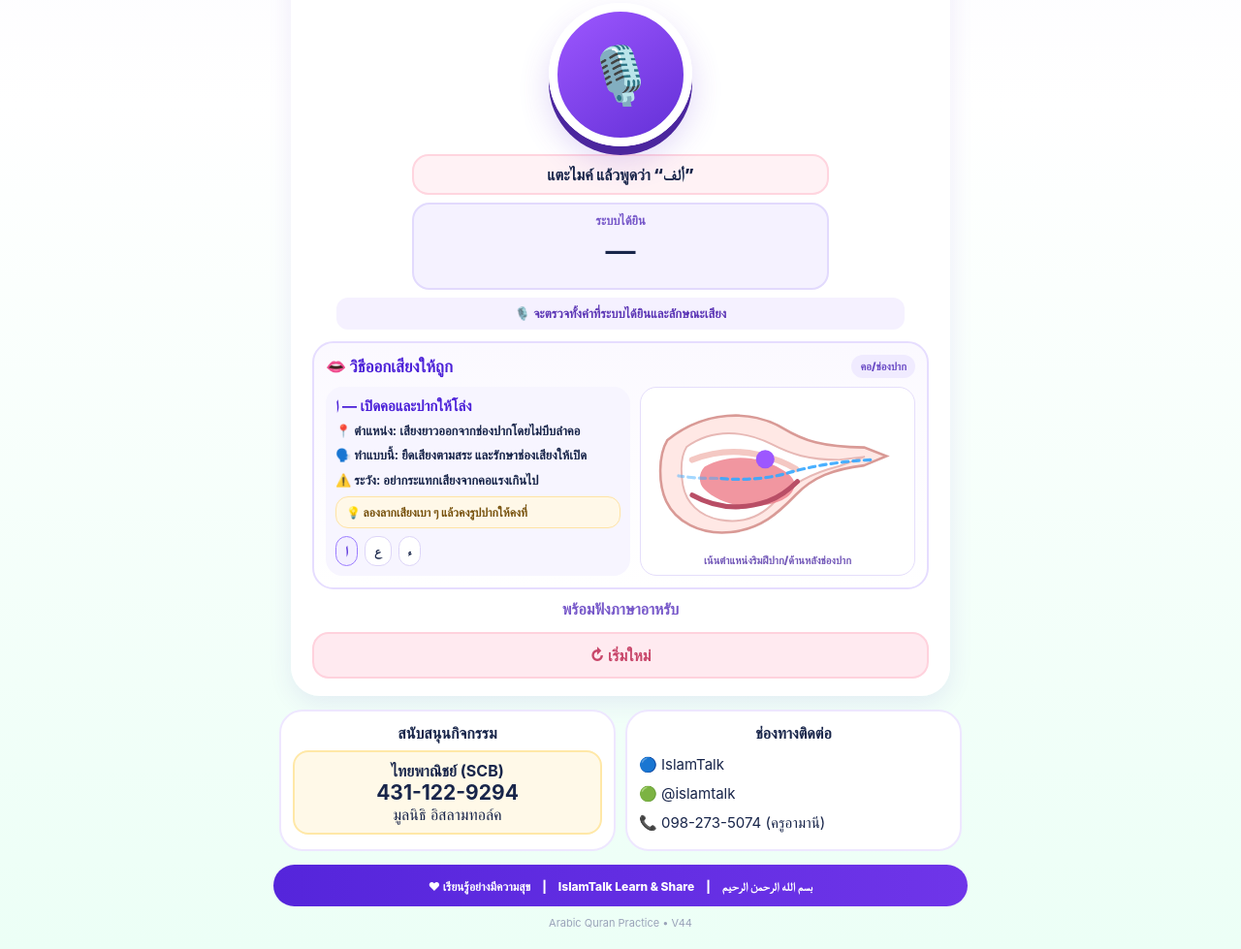
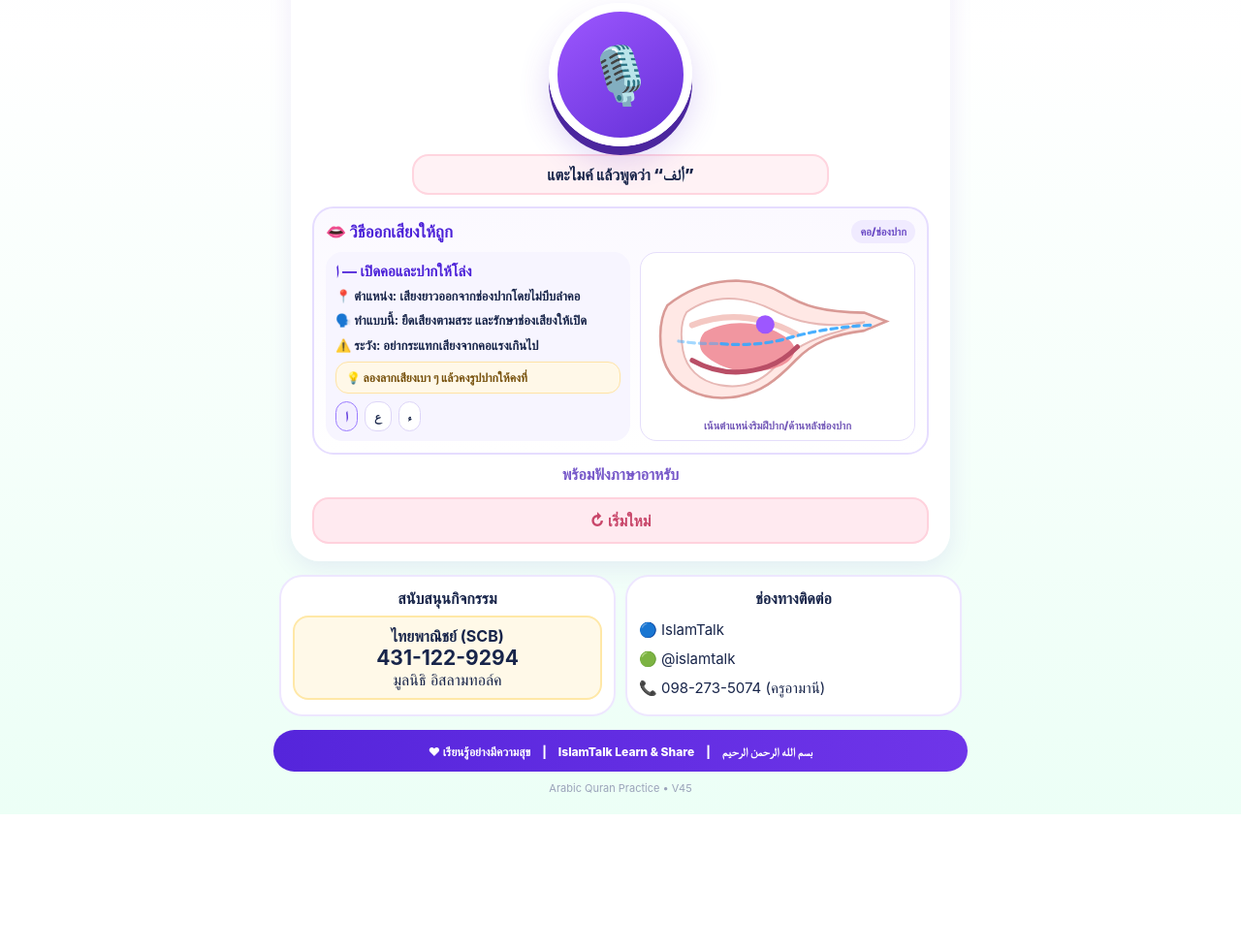
Before and after one commit to meaningmeen/meaningmeen.github.io, a plain HTML site: page index.html in a window 1280 px wide. Shown: the part 834-1813 px from the top of the page at 97% size. After the commit the page ends 1674 px from the top, so only its background shows below. Drawn offline with Linux system fonts and the light colour scheme.

Commit message:
Hide the 'system heard' box from the UI (keep element for JS) (V45)

```diff
--- a/index.html
+++ b/index.html
@@ -3,7 +3,7 @@
 <head>
 <meta charset="utf-8"><meta name="viewport" content="width=device-width,initial-scale=1,viewport-fit=cover">
 <meta http-equiv="Cache-Control" content="no-cache, no-store, must-revalidate"><meta http-equiv="Pragma" content="no-cache"><meta http-equiv="Expires" content="0">
-<meta name="theme-color" content="#4b20d8"><title>ฝึกอ่านกุรอาน • ISLAMTALK • V44</title>
+<meta name="theme-color" content="#4b20d8"><title>ฝึกอ่านกุรอาน • ISLAMTALK • V45</title>
 <style>
 :root{--p:#4b20d8;--p2:#6330e5;--ink:#18254a;--g:#28c978;--line:#e4ddff;--soft:#f8f7ff}
 *{box-sizing:border-box}
@@ -89,7 +89,7 @@ main.wrap{padding:0 0 12px}
 <section class="card"><div class="counter" id="counter">ตัวที่ 1 / 28</div><div class="progress"><i id="bar" style="width:3.57%"></i></div>
 <div class="navtop"><button class="action back" id="back" hidden>← ย้อนกลับ</button><button class="action next" id="next">ถัดไป →</button></div>
 <div class="grid"><div class="box meaning"><div class="smalltitle">🔊 ชื่ออักษร</div><div class="arabicSmall" id="meaning">ألف</div><div class="thaiSmall" id="leftThai">อาลิฟ</div></div><div class="center"><div class="arabic" id="letter">ا</div><div class="name" id="name">ألف</div><div class="thai" id="thai">อาลิฟ</div></div><div class="box target"><div class="smalltitle">🎯 เป้าหมาย</div><div class="arabicSmall" id="target">ألف</div><div class="thaiSmall" id="rightThai">อาลิฟ</div></div></div>
-<button class="action example" id="example">🔊 ฟังตัวอย่าง</button><br><button class="mic" id="mic">🎙️</button><div class="prompt">แตะไมค์ แล้วพูดว่า “<span id="prompt">ألف</span>”</div><div class="heardBox"><div class="heardLabel">ระบบได้ยิน</div><div class="heard" id="heard">—</div></div><div class="audioProbe" id="audioProbe">🎙️ แตะไมค์แล้วออกเสียงตามตัวอักษร</div><section class="guide" id="guide">
+<button class="action example" id="example">🔊 ฟังตัวอย่าง</button><br><button class="mic" id="mic">🎙️</button><div class="prompt">แตะไมค์ แล้วพูดว่า “<span id="prompt">ألف</span>”</div><div class="heardBox" style="display:none"><div class="heardLabel">ระบบได้ยิน</div><div class="heard" id="heard">—</div></div><div class="audioProbe" id="audioProbe" style="display:none">🎙️ แตะไมค์แล้วออกเสียงตามตัวอักษร</div><section class="guide" id="guide">
 <div class="guideHead"><div class="guideTitle">👄 วิธีออกเสียงให้ถูก</div><div class="guideBadge" id="guideZone">ตำแหน่งออกเสียง</div></div>
 <div class="guideGrid">
 <div class="guideText"><h4 id="guideHow">กำลังเตรียมคำแนะนำ…</h4><p id="guidePlace"></p><p id="guideAction"></p><p id="guideAvoid"></p><div class="guideTip" id="guideTip"></div><div class="guidePair" id="guidePairs"></div></div>
@@ -100,7 +100,7 @@ main.wrap{padding:0 0 12px}
 <div class="actions"><button class="action reset" id="reset">↻ เริ่มใหม่</button></div></section>
 <section class="complete" id="complete"><h2>🌟 MashaAllah! 🌟</h2><p>ฝึกครบทั้ง 28 ตัวอักษรแล้ว</p><button class="action reset" id="again">ฝึกใหม่อีกครั้ง</button></section>
 <section class="support"><div class="supportCard"><div class="supportTitle">สนับสนุนกิจกรรม</div><div class="scb"><b>ไทยพาณิชย์ (SCB)</b><strong>431-122-9294</strong><span>มูลนิธิ อิสลามทอล์ค</span></div></div><div class="supportCard"><div class="supportTitle">ช่องทางติดต่อ</div><div class="contact">🔵 IslamTalk<br>🟢 @islamtalk<br>📞 098-273-5074 (ครูอามานี)</div></div></section>
-<div class="footer">♥ เรียนรู้อย่างมีความสุข　|　IslamTalk Learn &amp; Share　|　بسم الله الرحمن الرحيم</div><div class="version">Arabic Quran Practice • V44</div></main>
+<div class="footer">♥ เรียนรู้อย่างมีความสุข　|　IslamTalk Learn &amp; Share　|　بسم الله الرحمن الرحيم</div><div class="version">Arabic Quran Practice • V45</div></main>
 <script>
 const letters=[
 ['ا','ألف','อาลิฟ',['ألف','الف','الالف','أليف','اليف','ا']],['ب','باء','บาอ์',['باء','با','الباء','ب']],['ت','تاء','ตาอ์',['تاء','تا','التاء','ت']],['ث','ثاء','ษาอ์',['ثاء','ثا','الثاء','ث']],['ج','جيم','ญีม',['جيم','الجيم','ج']],['ح','حاء','หาอ์',['حاء','حا','الحاء','ح']],['خ','خاء','คออ์',['خاء','خا','الخاء','خ']],['د','دال','ดาล',['دال','الدال','د']],['ذ','ذال','ซาล',['ذال','الذال','ذ']],['ر','راء','ราอ์',['راء','را','الراء','ر']],['ز','زاي','ซาย',['زاي','الزاي','ز']],['س','سين','ซีน',['سين','السين','س']],['ش','شين','ชีน',['شين','الشين','ش']],['ص','صاد','ศอด',['صاد','صا','الصاد','ص']],['ض','ضاد','ฎอด',['ضاد','ضا','الضاد','ض']],['ط','طاء','ฏออ์',['طاء','طا','الطاء','ط']],['ظ','ظاء','ซออ์',['ظاء','ظا','الظاء','ظ']],['ع','عين','อัยน์',['عين','العين','ع']],['غ','غين','ฆ็อยน์',['غين','الغين','غ']],['ف','فاء','ฟาอ์',['فاء','فا','الفاء','ف']],['ق','قاف','กอฟ',['قاف','قا','القاف','ق']],['ك','كاف','กาฟ',['كاف','كا','الكاف','ك']],['ل','لام','ลาม',['لام','لا','اللام','ل']],['م','ميم','มีม',['ميم','الميم','م']],['ن','نون','นูน',['نون','النون','ن']],['ه','هاء','ฮาอ์',['هاء','ها','الهاء','ه']],['و','واو','วาว',['واو','الواو','و']],['ي','ياء','ยาอ์',['ياء','يا','الياء','ي']]];
```
